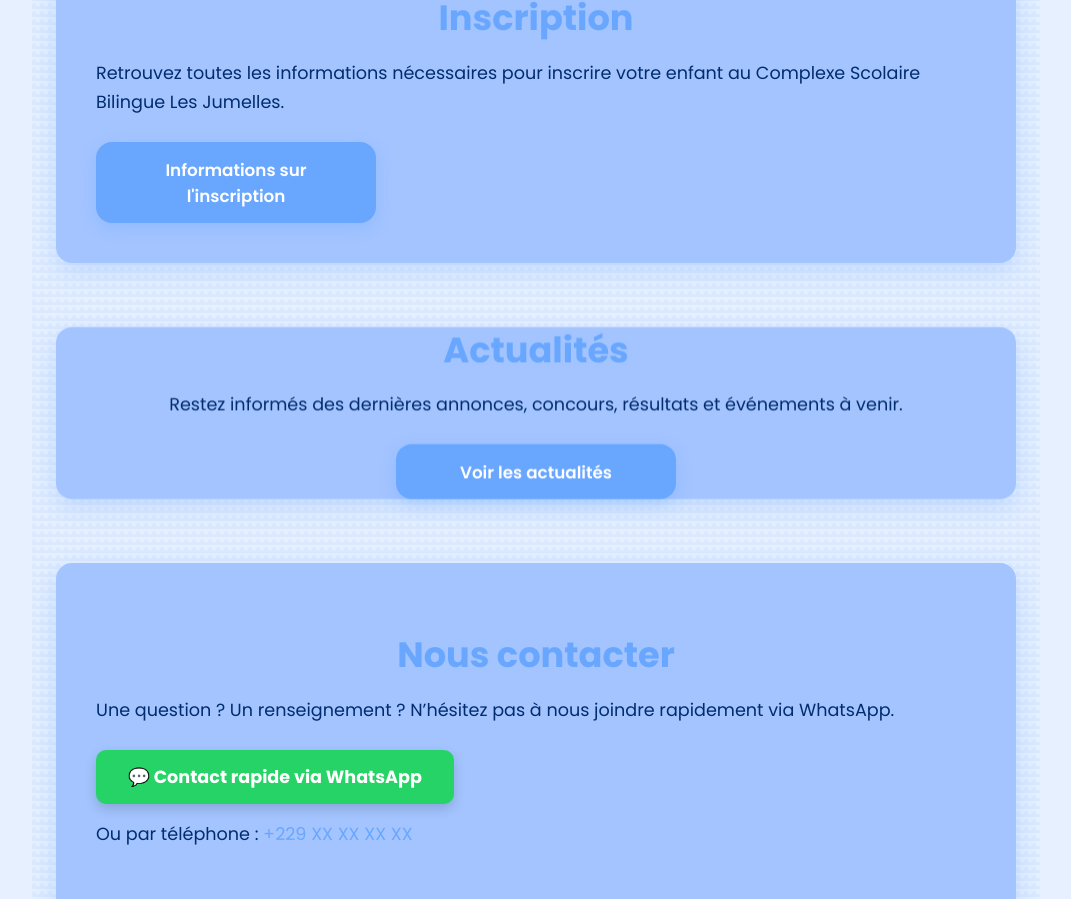
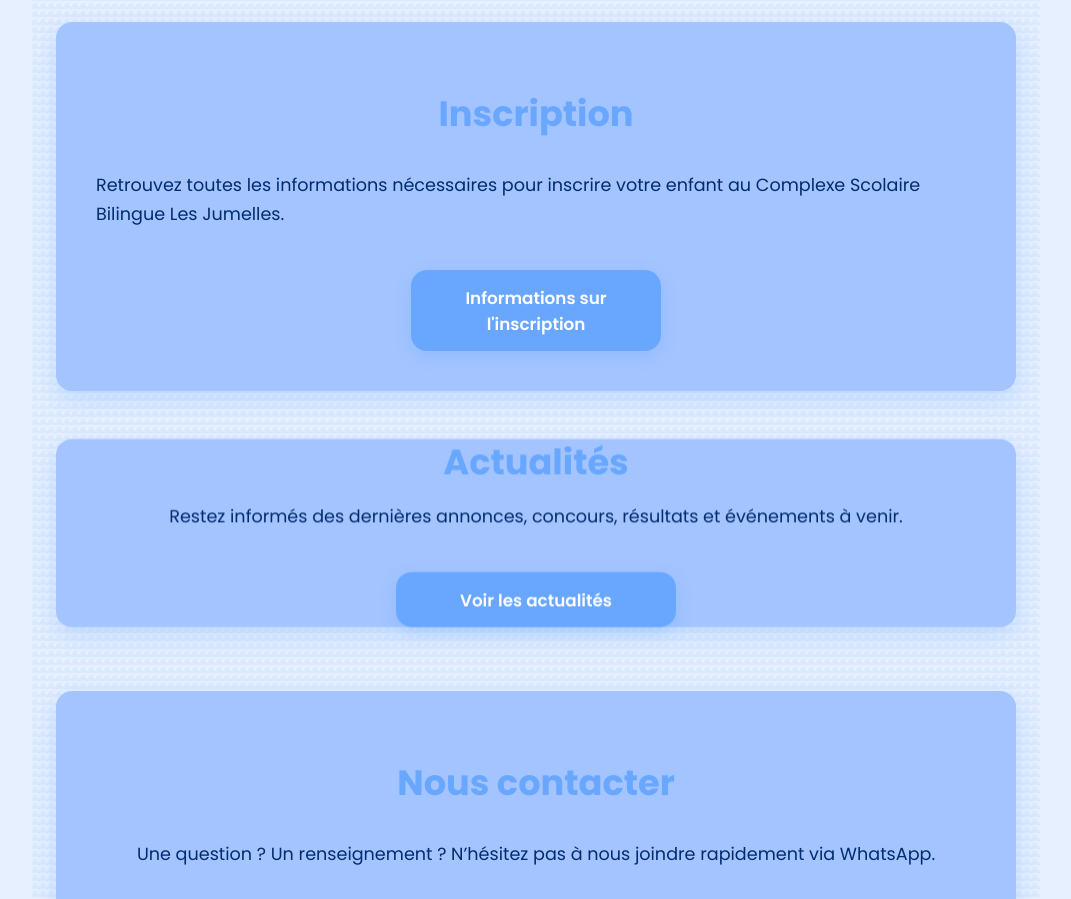
Before and after one commit to Zephryr69/les-jumelles, a React (Vite) app: page / in a window 1280 px wide. Shown: the part 1850-2749 px from the top of the page, without its empty margins (104-1175 px from the left). Built offline with nearby package versions, Linux system fonts and the light colour scheme.

Commit message:
Amélioration responsive et correction CSS sur la page Home

```diff
--- a/src/components/Footer.css
+++ b/src/components/Footer.css
@@ -33,7 +33,8 @@
 .slogan {
   font-weight: bold;
   font-size: 1.2rem;
-  color: #38bdf8; /* bleu ciel clair */
+  color: #38bdf8;
+  /* bleu ciel clair */
   text-shadow: 1px 1px 3px rgba(56, 189, 248, 0.7);
 }
 
@@ -68,7 +69,8 @@
 .footer-section.contact-us svg {
   flex-shrink: 0;
   vertical-align: middle;
-  color: #38bdf8; /* icon color matching slogan */
+  color: #38bdf8;
+  /* icon color matching slogan */
 }
 
 /* ====== SECTION NAVIGATION ====== */
@@ -101,7 +103,8 @@
 }
 
 .nav-link:hover {
-  color: #0ea5e9; /* bleu vif */
+  color: #0ea5e9;
+  /* bleu vif */
 }
 
 /* ====== SECTION À PROPOS ====== */
@@ -155,6 +158,12 @@
     margin: 0 auto;
   }
 
+  .slogan {
+    font-size: 1.1rem;
+    max-width: none;
+    white-space: normal;
+  }
+
   .nav-links {
     flex-direction: row;
     flex-wrap: wrap;
--- a/src/components/Header.css
+++ b/src/components/Header.css
@@ -193,7 +193,11 @@
     max-width: none;
     white-space: normal;
   }
-
+.header p {
+    font-size: 0.8rem;
+    max-width: none;
+    white-space: normal;
+  }
   .slogan {
     font-size: 0.75rem;
   }
--- a/src/index.css
+++ b/src/index.css
@@ -1,10 +1,11 @@
+/* ========== BASE ========== */
 @import url('https://fonts.googleapis.com/css2?family=Poppins:wght@400;600;700;900&display=swap');
 
 :root {
-  --bg-color: #e6f0ff; /* bleu ciel clair */
-  --text-color: #022c6d; /* bleu nuit profond */
-  --primary-color: #69a7ff; /* bleu vif */
-  --secondary-color: #a3c4ff; /* bleu pâle */
+  --bg-color: #e6f0ff;
+  --text-color: #022c6d;
+  --primary-color: #69a7ff;
+  --secondary-color: #a3c4ff;
   --shadow-color: rgba(105, 167, 255, 0.3);
   --border-radius: 16px;
   --font-family: 'Poppins', Arial, sans-serif;
@@ -29,22 +30,23 @@
   transition: background-color var(--transition), color var(--transition);
 }
 
-/* Appliquer le style à toute l'application */
 .containner {
   min-height: 100%;
   background-color: var(--bg-color);
   color: var(--text-color);
   transition: background-color var(--transition), color var(--transition);
+  max-width: 100%;
+  padding-left: 1rem;
+  padding-right: 1rem;
+  box-sizing: border-box;
 }
 
-/* Ajuster le contenu principal */
 main.content {
   padding: 3rem 2rem;
   max-width: 1100px;
   margin: 0 auto;
 }
 
-/* Liens par défaut */
 a {
   color: var(--primary-color);
   text-decoration: none;
@@ -55,7 +57,6 @@
   color: #3b82f6;
 }
 
-/* Titres */
 h1, h2, h3, h4 {
   color: var(--primary-color);
   margin-bottom: 1rem;
@@ -81,7 +82,6 @@
   margin-bottom: 1.5rem;
 }
 
-/* Section générique */
 section {
   margin-bottom: 4rem;
   padding: 2.5rem;
@@ -90,7 +90,6 @@
   box-shadow: 0 8px 24px var(--shadow-color);
 }
 
-/* Boutons */
 button, .cta-button {
   background-color: var(--primary-color);
   color: #fff;
@@ -101,9 +100,76 @@
   cursor: pointer;
   transition: background-color var(--transition), transform var(--transition);
   box-shadow: 0 5px 15px var(--shadow-color);
+  margin-top: 1rem;
 }
 
 button:hover, .cta-button:hover {
   background-color: #3b82f6;
   transform: scale(1.05);
 }
+
+img, .hero-img {
+  max-width: 100%;
+  height: auto;
+  display: block;
+}
+
+/* ========== RESPONSIVE ========== */
+@media screen and (max-width: 768px) {
+  h1 {
+    font-size: 2.2rem;
+  }
+
+  h2 {
+    font-size: 1.8rem;
+  }
+
+  main.content {
+    padding: 2rem 1.5rem;
+    max-width: 100%;
+  }
+
+  section {
+    padding: 2rem 1.8rem;
+    margin-bottom: 3rem;
+  }
+
+  button, .cta-button {
+    padding: 0.7rem 1.4rem;
+    font-size: 1rem;
+  }
+}
+
+@media screen and (max-width: 480px) {
+  h1 {
+    font-size: 1.8rem;
+  }
+
+  h2 {
+    font-size: 1.4rem;
+  }
+
+  p {
+    font-size: 1rem;
+  }
+
+  main.content {
+    padding: 1.8rem 1.2rem;
+  }
+
+  section {
+    padding: 1.8rem 1.2rem;
+    margin-bottom: 2.5rem;
+  }
+
+  button, .cta-button {
+    width: 100%;
+    padding: 0.8rem 0;
+    font-size: 1.1rem;
+  }
+
+  .exam-result, .news-card {
+    width: 100%;
+    max-width: 100%;
+  }
+}
--- a/src/pages/Home.css
+++ b/src/pages/Home.css
@@ -183,6 +183,42 @@
   opacity: 1;
   transform: translateY(0);
 }
+.inscription-section {
+  display: flex;
+  flex-direction: column;
+  align-items: center; /* centre horizontalement tous les enfants */
+  margin-bottom: 3rem;
+}
+
+.inscription-section .cta-button {
+  margin-top: 1rem;
+  max-width: 250px; /* limite la largeur du bouton */
+  width: 100%; /* le bouton prend toute la largeur max */
+  text-align: center;
+}
+.contact-quick {
+  display: flex;
+  flex-direction: column;
+  align-items: center; /* centre horizontalement les enfants */
+  text-align: center; /* centre aussi le texte */
+  margin-bottom: 3rem;
+}
+
+.contact-quick .whatsapp-button {
+  display: inline-block; /* pour que le bouton soit bien considéré comme un bloc centré */
+  margin-top: 1rem;
+  padding: 0.8rem 1.5rem; /* tu peux ajuster si besoin */
+  border-radius: 10px;
+  background-color: #25d366;
+  color: #fff;
+  font-weight: 700;
+  text-decoration: none;
+  transition: background-color 0.3s ease;
+}
+
+.contact-quick .whatsapp-button:hover {
+  background-color: #1ebe57;
+}
 
 /* Responsive */
 @media screen and (max-width: 768px) {
```
Also changed, not shown: src/pages/Home.jsx (+6 -8 lines), link.txt (added), src/assets/logo-navbar.png (renamed from src/assets/logo-removebg-preview (1).png).
